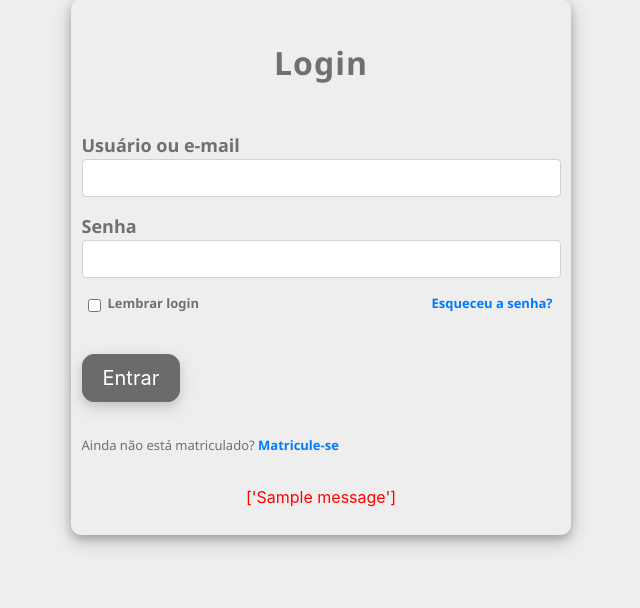
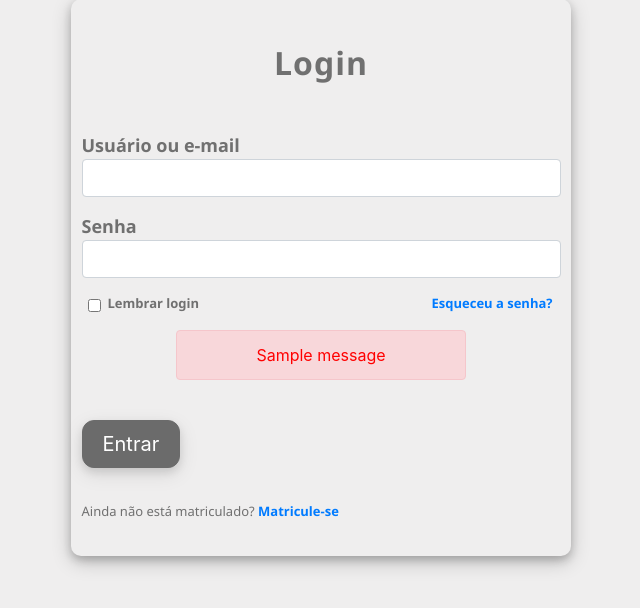
Before and after one commit to caioguedesam/skoolit_engsoft, a Flask app: page /auth/login in a window 1280 px wide. Shown: the part 31-639 px from the top of the page, without its empty margins (319-959 px from the left). Run offline with Flask 2, Linux system fonts and the light colour scheme; tables that the repository leaves empty hold one stand-in row (values such as "Sample post"); one stand-in notice (Sample message) is shown; some libraries are stand-ins or nearby versions.

Commit message:
Design das mensagens de erro no login

```diff
--- a/skoolit/__init__.py
+++ b/skoolit/__init__.py
@@ -17,7 +17,7 @@ db = SQLAlchemy(app)
 Migrate(app, db)
 loginManager = LoginManager(app)
 loginManager.login_view = 'auth.login'
-loginManager.login_message = "Login necessário para acessar esse conteúdo"
+loginManager.login_message = 'Login necessário para acessar esse conteúdo'
 
 # Registro de Blueprints/Views
 from skoolit import views
--- a/skoolit/auth/forms.py
+++ b/skoolit/auth/forms.py
@@ -1,10 +1,10 @@
 from flask_wtf import FlaskForm
 from wtforms import (StringField, SubmitField, SelectField,
 PasswordField, BooleanField)
-from wtforms.validators import DataRequired
+from skoolit.auth.validadores import CampoObrigatorio
 
 class LoginForm(FlaskForm):
-    nome = StringField('Usuário', validators=[DataRequired()])
-    senha = PasswordField('Senha', validators=[DataRequired()])
+    nome = StringField('Usuário', validators=[CampoObrigatorio()])
+    senha = PasswordField('Senha', validators=[CampoObrigatorio()])
     rememberme = BooleanField('Permanecer conectado? ')
     submit = SubmitField('Entrar')
--- a/skoolit/auth/templates/login.html
+++ b/skoolit/auth/templates/login.html
@@ -33,17 +33,23 @@
                 <!-- <span class='formLabel float-left'>{{ form.nome.label }}</span><br> -->
                 <span class='formLabel float-left'>Usuário ou e-mail</span><br>
                 {{ form.nome(class="form-control",size=40) }}
+                <div class="container col-md-8">
                 {% for error in form.nome.errors %}
-                <span style="color: red;">[{{ error }}]</span>
+                    <div class="alert alert-danger" role="alert" style="color: red;">{{ error }}</div>
                 {% endfor %}
+                </div>
             </p>
             <p>
                 <!-- <span class='formLabel float-left'>{{ form.senha.label }}</span><br> -->
                 <span class='formLabel float-left'>Senha</span><br>
                 {{ form.senha(class="form-control",size=20) }}
+
+                <div class="container col-md-8">
                 {% for error in form.senha.errors %}
-                <span style="color: red;">[{{ error }}]</span>
+                    <div class="alert alert-danger" role="alert" style="color: red;">{{ error }}</div>
                 {% endfor %}
+                </div>
+
             </p>
             <div class="d-flex flex-nowrap">
                 <div class="ml-3 flex-grow-1 bd-highlight">
@@ -58,6 +64,13 @@
                     </div>
                 </div>
             </div>
+            <div class="container col-md-8">
+                {% for message in get_flashed_messages() %}
+                    {% if message %}
+                    <div class="alert alert-danger" role="alert" style="color: red;">{{ message }}</div>
+                    {% endif %}
+                {% endfor %}
+            </div>
 
 
             <br>
@@ -71,11 +84,6 @@
                 </div>
             </div>
 
-            {% with message = get_flashed_messages() %}
-                {% if message %}
-                    <p style="color: red; padding-bottom: 5px;">{{ message }}</p>
-                {% endif %}
-            {% endwith %}
 
         </form>
     </div>
--- a/skoolit/auth/views.py
+++ b/skoolit/auth/views.py
@@ -30,7 +30,7 @@ def login():
 		usuario = Usuario.query.filter_by(nome=form.nome.data).first()
 		if usuario is None or not usuario.validarSenha(form.senha.data):
 			flash('Nome ou senha inválido(s)')
-			return redirect(url_for('login'))
+			return redirect(url_for('auth.login'))
 		else:
 			login_user(usuario, remember=form.rememberme.data)
 			# Suporte ao redirecionamento
@@ -38,7 +38,7 @@ def login():
 			if not next_page or url_parse(next_page).netloc != '':
 				next_page = url_for('home')
 			return redirect(next_page)
-			flash('Login requisitado pelo usuário {}'.format(form.nome.data))
+			print('Login requisitado pelo usuário {}'.format(form.nome.data))
 			return redirect(url_for('home'))
 
 	return render_template('login.html', title='Login', form=form, alert=None)
--- a/skoolit/turmas/templates/turmas/atualizar_materia.html
+++ b/skoolit/turmas/templates/turmas/atualizar_materia.html
@@ -1,4 +1,4 @@
-{% extends "base.html" %}
+{% extends "navfoot.html" %}
 
 {% block title %}Atualizar matéria{% endblock %}
 
--- a/skoolit/turmas/templates/turmas/criar_materia.html
+++ b/skoolit/turmas/templates/turmas/criar_materia.html
@@ -1,4 +1,4 @@
-{% extends "base.html" %}
+{% extends "navfoot.html" %}
 
 {% block title %}Criar matéria{% endblock %}
 
--- a/skoolit/turmas/templates/turmas/listar_materias.html
+++ b/skoolit/turmas/templates/turmas/listar_materias.html
@@ -1,4 +1,4 @@
-{% extends "base.html" %}
+{% extends "navfoot.html" %}
 
 {% block title %}Listar matérias{% endblock %}
 
--- a/skoolit/usuarios/templates/usuarios/atualizar.html
+++ b/skoolit/usuarios/templates/usuarios/atualizar.html
@@ -1,4 +1,4 @@
-{% extends "base.html" %}
+{% extends "navfoot.html" %}
 
 {% block title %}Atualizar usuário{% endblock %}
 
--- a/skoolit/usuarios/templates/usuarios/criar.html
+++ b/skoolit/usuarios/templates/usuarios/criar.html
@@ -1,4 +1,4 @@
-{% extends "base.html" %}
+{% extends "navfoot.html" %}
 
 {% block title %}
 	{% if acao == 'criar' %}
--- a/skoolit/usuarios/templates/usuarios/listar.html
+++ b/skoolit/usuarios/templates/usuarios/listar.html
@@ -1,4 +1,4 @@
-{% extends "base.html" %}
+{% extends "navfoot.html" %}
 
 {% block title %}Listar usuários{% endblock %}
 
```
